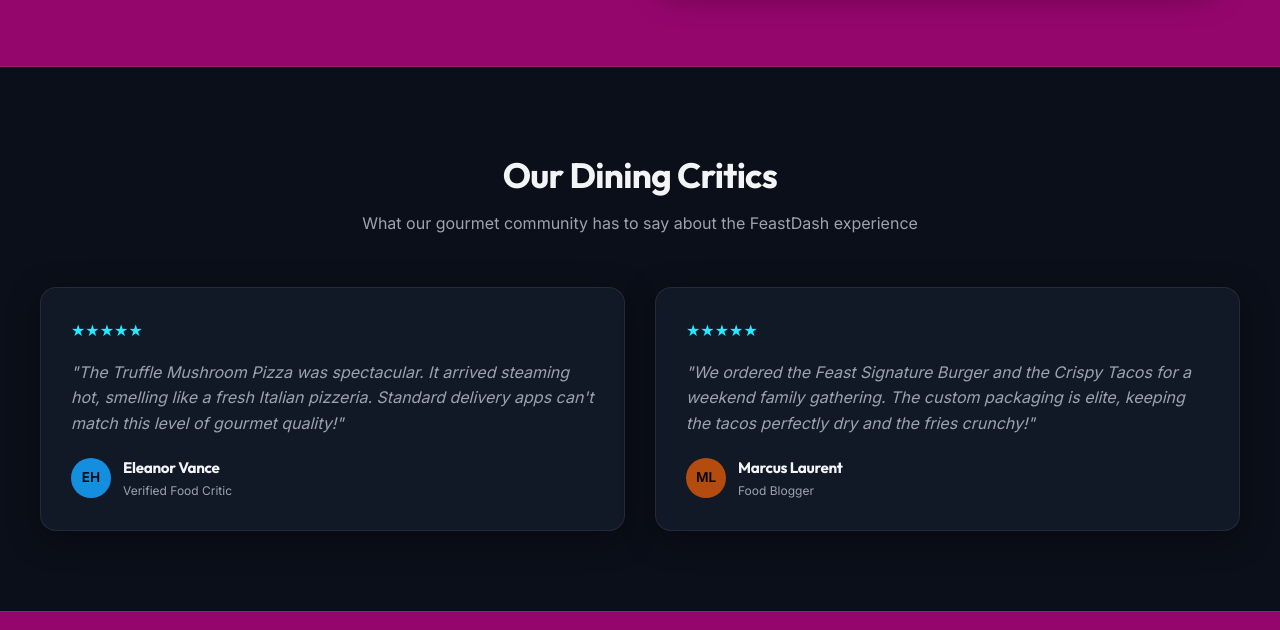
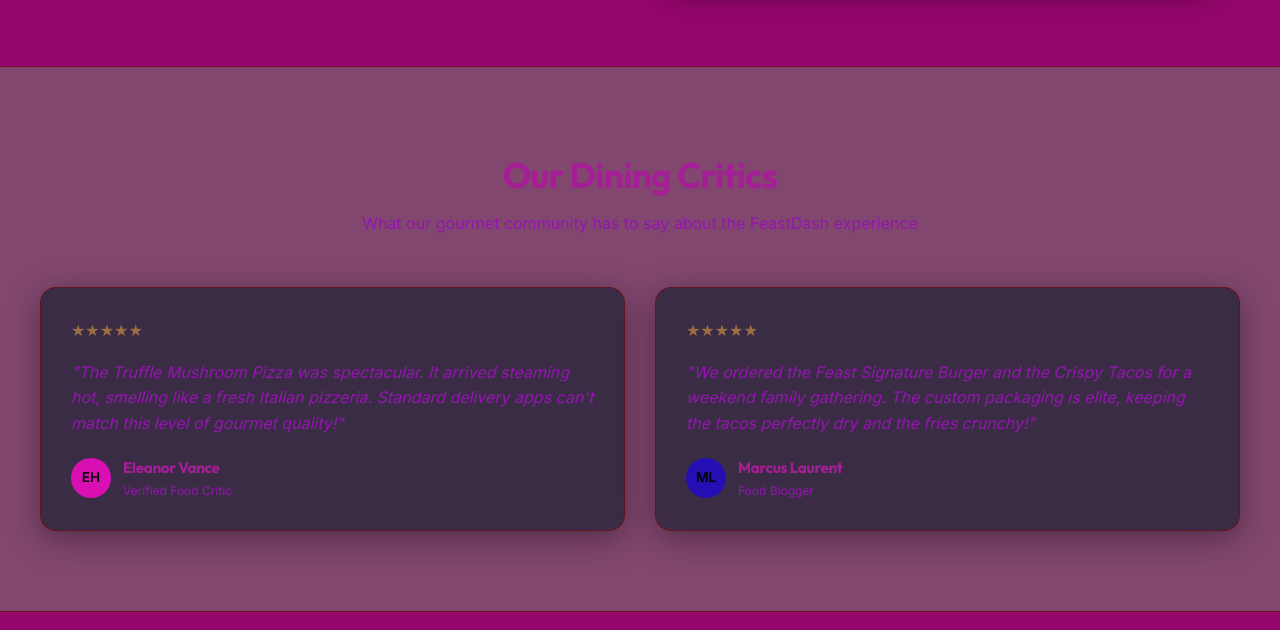
Before and after one commit to MadhurantakamKavya/foodorderingapp, a website: page public/index.html in a window 1280 px wide. Shown: the part 1640-2270 px from the top of the page. Drawn offline with Linux system fonts and the light colour scheme.

Commit message:
Update style.css

```diff
--- a/public/css/style.css
+++ b/public/css/style.css
@@ -5,19 +5,19 @@
   --font-display: 'Outfit', sans-serif;
   --font-body: 'Inter', sans-serif;
 
-  --color-bg: #0b0f19;
+  --color-bg: #82476f;
   --color-bg-alt: #95066d;
-  --color-primary: #1227c386;
+  --color-primary: #050f5b86;
   /* Neon Coral Orange */
-  --color-primary-hover: #f83711;
-  --color-secondary: #27e9ff;
+  --color-primary-hover: #8d3636;
+  --color-secondary: #9e6e44;
   /* Amber Gold */
-  --color-text-main: #f3f4f6;
-  --color-text-muted: #9ca3af;
+  --color-text-main: #a51e96;
+  --color-text-muted: #9515b1;
 
   --glass-bg: rgba(22, 31, 48, 0.65);
-  --glass-bg-hover: rgba(30, 41, 59, 0.8);
-  --glass-border: rgba(255, 255, 255, 0.08);
+  --glass-bg-hover: rgba(15, 83, 194, 0.8);
+  --glass-border: rgba(111, 13, 13, 0.723);
   --glass-glow: 0 8px 32px 0 rgba(0, 0, 0, 0.37);
 
   --radius-sm: 8px;
--- a/public/index.html
+++ b/public/index.html
@@ -108,7 +108,7 @@
         <div style="display: flex; flex-direction: column; gap: 20px;">
           <div class="glass-panel" style="display: flex; gap: 20px; align-items: center;">
             <div
-              style="background: rgba(87, 53, 255, 0.15); color: var(--color-primary); width: 60px; height: 60px; border-radius: 50%; display: flex; align-items: center; justify-content: center; font-size: 1.6rem; flex-shrink: 0;">
+              style="background: rgba(214, 1, 193, 0.15); color: var(--color-primary); width: 60px; height: 60px; border-radius: 50%; display: flex; align-items: center; justify-content: center; font-size: 1.6rem; flex-shrink: 0;">
               ⚡</div>
             <div>
               <h3 style="font-size: 1.2rem; margin-bottom: 4px;">Ultra Fast Delivery</h3>
@@ -119,7 +119,7 @@
 
           <div class="glass-panel" style="display: flex; gap: 20px; align-items: center;">
             <div
-              style="background: rgba(172, 27, 78, 0.338); color: var(--color-secondary); width: 60px; height: 60px; border-radius: 50%; display: flex; align-items: center; justify-content: center; font-size: 1.6rem; flex-shrink: 0;">
+              style="background: rgba(201, 17, 81, 0.338); color: var(--color-secondary); width: 60px; height: 60px; border-radius: 50%; display: flex; align-items: center; justify-content: center; font-size: 1.6rem; flex-shrink: 0;">
               ⭐</div>
             <div>
               <h3 style="font-size: 1.2rem; margin-bottom: 4px;">Gourmet Standards</h3>
@@ -157,7 +157,7 @@
           match this level of gourmet quality!"</p>
         <div style="display: flex; gap: 12px; align-items: center;">
           <div
-            style="background: #148edf; width: 40px; height: 40px; border-radius: 50%; font-weight: 700; color: black; display: flex; align-items: center; justify-content: center; font-size: 0.85rem;">
+            style="background: #d90fb4; width: 40px; height: 40px; border-radius: 50%; font-weight: 700; color: black; display: flex; align-items: center; justify-content: center; font-size: 0.85rem;">
             EH</div>
           <div>
             <h4 style="font-size: 0.95rem;">Eleanor Vance</h4>
@@ -173,7 +173,7 @@
           the tacos perfectly dry and the fries crunchy!"</p>
         <div style="display: flex; gap: 12px; align-items: center;">
           <div
-            style="background: #b44b0f; width: 40px; height: 40px; border-radius: 50%; font-weight: 700; color: black; display: flex; align-items: center; justify-content: center; font-size: 0.85rem;">
+            style="background: #250fb4; width: 40px; height: 40px; border-radius: 50%; font-weight: 700; color: black; display: flex; align-items: center; justify-content: center; font-size: 0.85rem;">
             ML</div>
           <div>
             <h4 style="font-size: 0.95rem;">Marcus Laurent</h4>
```
